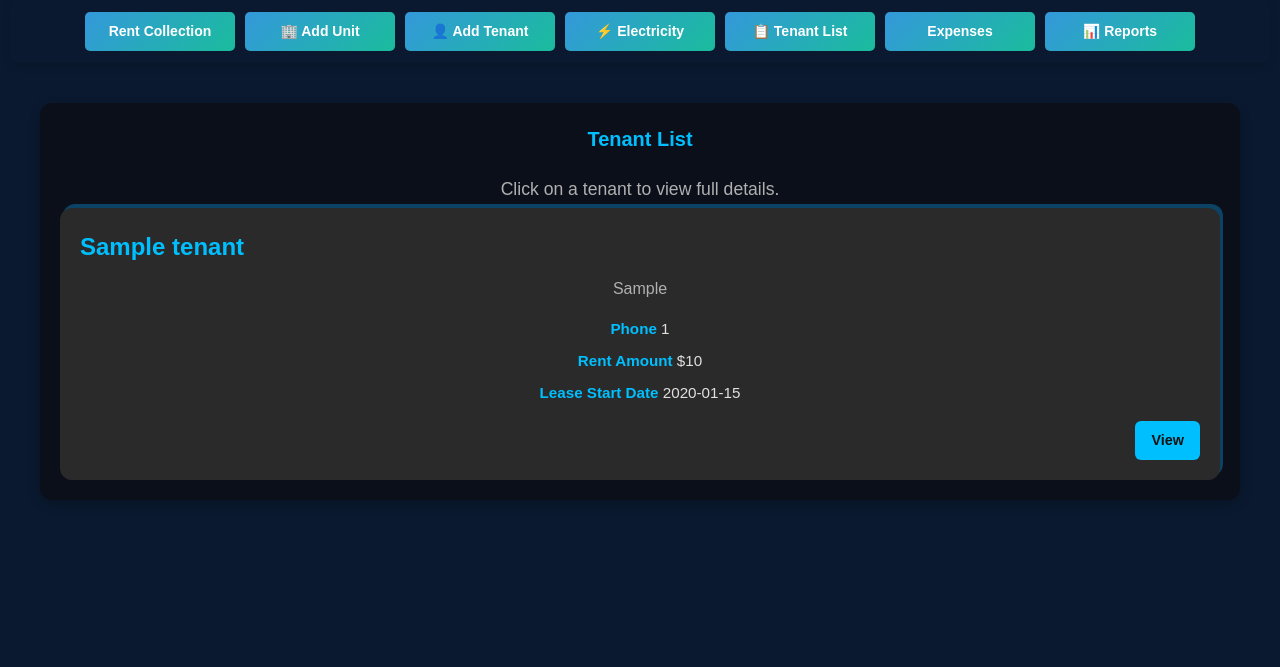
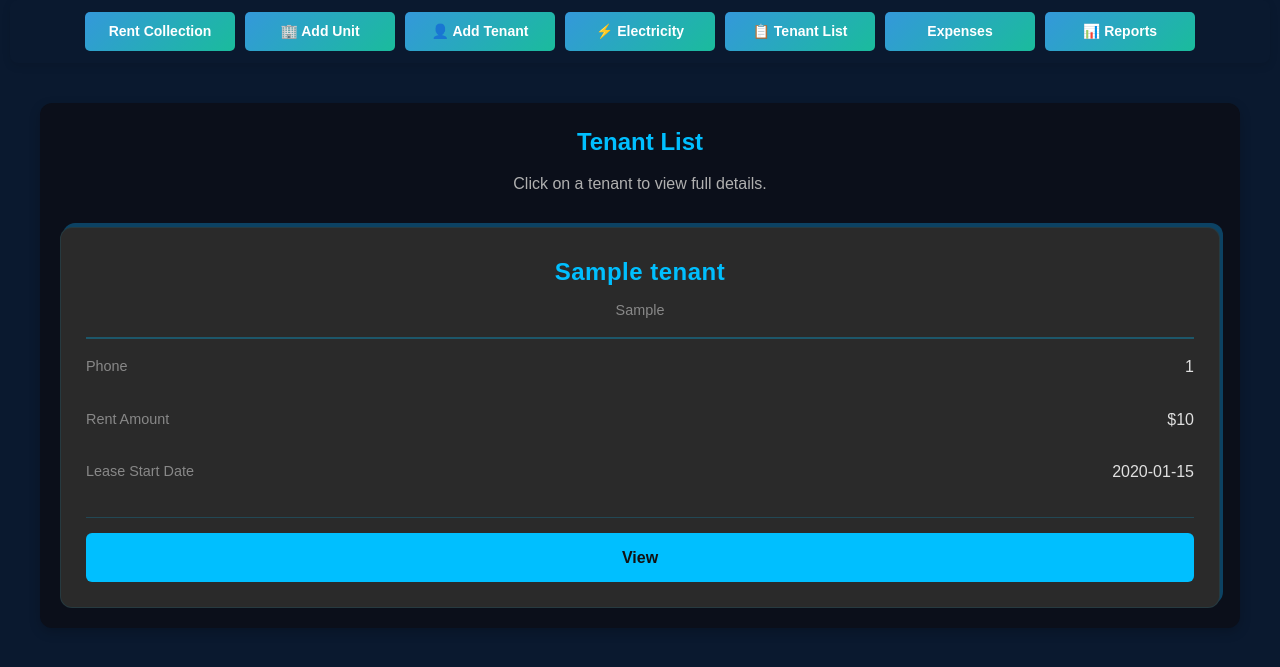
Before and after one commit to ketanohal/Rent, a Flask app: page /tenants in a window 1280 px wide. Shown: the part 85-752 px from the top of the page. Run offline with Flask 3, Linux system fonts and the light colour scheme; the visitor is signed in with stand-in values (Sample User, id 1); a database or web service that is not in the repository returns one stand-in record (values such as "Sample title"); parts of the project's set-up code (start-up, migrations or seed data) failed here and were passed over.

Commit message:
Fixed the tenants ui

```diff
--- a/static/css/tenants.css
+++ b/static/css/tenants.css
@@ -1,168 +1,159 @@
-
-/* ===== General Body Styling ===== */
+/* ===== Base Styles ===== */
 body {
-    background-color: #121212; /* Dark background */
-    color: #E0E0E0; /* Light text */
-    font-family: 'Inter', sans-serif; /* Modern sans-serif font */
+    background-color: #121212;
+    color: #E0E0E0;
+    font-family: 'Inter', sans-serif;
     margin: 0;
-    padding: 0;
+    padding: 20px;
     line-height: 1.6;
 }
 
-/* ===== Container Styling ===== */
+/* ===== Container Styles ===== */
 .container-tenants {
     max-width: 1200px;
     margin: 40px auto;
     padding: 20px;
-    background: #0b0f1a; /* Slightly lighter dark background */
+    background: #0b0f1a;
     border-radius: 12px;
     box-shadow: 0 4px 12px rgba(0, 0, 0, 0.2);
-    box-sizing: border-box;
 }
 
-/* ===== Header Styling ===== */
+/* ===== Header Styles ===== */
 .container-tenants h2 {
-    color: #00BFFF; /* Sky blue accent */
-    font-size: 20px;
-    margin-bottom: 20px;
+    color: #00BFFF;
+    font-size: 24px;
+    margin-bottom: 10px;
     text-align: center;
 }
 
-/* ===== Subheader / Paragraph Styling ===== */
 .container-tenants p {
-    color: #B0B0B0; /* Light gray for secondary text */
-    font-size: 1.1rem;
+    color: #B0B0B0;
     text-align: center;
+    margin-bottom: 30px;
+}
+
+/* ===== ID Card Layout ===== */
+.tenant-cards-tenants {
+    display: grid;
+    grid-template-columns: repeat(auto-fit, minmax(300px, 1fr));
+    gap: 25px;
+}
+
+.detail-row {
+    display: flex;
+    justify-content: space-between;
+    align-items: center;
+    margin-bottom: 12px;
+}
+.detail-label {
+    color: #888;
+    font-size: 0.9rem;
+    flex: 1;
+}
+
+.tenant-card-tenants {
+    background: #2A2A2A;
+    border-radius: 12px;
+    padding: 25px;
+    box-shadow: 3px -4px 0px 0px rgba(14, 124, 181, 0.47);
+    transition: transform 0.3s ease;
+    border: 1px solid rgba(0, 191, 255, 0.1);
+}
+
+.tenant-card-tenants:hover {
+    transform: translateY(-5px);
+}
+
+/* Card Header */
+.card-header-tenants {
+    border-bottom: 2px solid rgba(0, 191, 255, 0.3);
+    padding-bottom: 15px;
+    margin-bottom: 15px;
+    text-align: center;
+}
+
+.card-header-tenants h3 {
+    color: #00BFFF;
+    font-size: 1.5rem;
+    margin: 0 0 8px 0;
+    letter-spacing: 0.5px;
+}
+
+.card-header-tenants p {
+    color: #888;
+    font-size: 0.9rem;
+    margin: 0;
+}
+
+/* Optimized Information Layout */
+.card-body-tenants {
+    display: grid;
+    grid-template-columns: repeat(2, 1fr));
+    gap: 15px;
+    margin-bottom: 20px;
+}
+
+.info-group {
+    padding: 10px;
+    background: rgba(0, 0, 0, 0.2);
+    border-radius: 8px;
+}
+
+.info-label {
+    color: #888;
+    font-size: 0.8rem;
+    text-transform: uppercase;
     margin-bottom: 5px;
 }
 
-/* ===== Card Layout for Tenants ===== */
-.tenant-cards-tenants {
-    display: grid;
-    grid-template-columns: repeat(auto-fit, minmax(280px, 1fr)); /* Responsive grid */
-    gap: 20px; /* Spacing between cards */
+.info-value {
+    color: #E0E0E0;
+    font-size: 0.95rem;
+    font-weight: 500;
+    word-break: break-word;
 }
 
-.tenant-card-tenants {
-    background-color: #2A2A2A; /* Dark card background */
-    border-radius: 12px;
-    padding: 20px;
-    box-shadow:3px -4px 0px 0px rgb(14 124 181 / 47%);;
-    transition: transform 0.3s ease, box-shadow 0.3s ease;
+/* Action Section */
+.card-footer-tenants {
+    border-top: 1px solid rgba(0, 191, 255, 0.2);
+    padding-top: 15px;
 }
 
-.tenant-card-tenants:hover {
-    transform: translateY(-5px); /* Lift card on hover */
-    box-shadow: 0 8px 16px rgba(0, 0, 0, 0.3);
-}
-
-/* ===== Card Header Styling ===== */
-.card-header-tenants h3 {
-    color: #00BFFF; /* Sky blue accent */
-    font-size: 1.5rem;
-    margin-bottom: 10px;
-}
-
-.card-header-tenants p {
-    color: #B0B0B0; /* Light gray for secondary text */
-    font-size: 1rem;
-}
-
-/* ===== Card Body Styling ===== */
-.card-body-tenants {
-    margin: 15px 0;
-}
-
-.card-body-tenants p {
-    margin: 8px 0;
-    font-size: 0.95rem;
-    color: #E0E0E0; /* Light text */
-}
-
-.card-body-tenants strong {
-    color: #00BFFF; /* Sky blue accent for labels */
-}
-
-/* ===== Card Footer Styling ===== */
-.card-footer-tenants {
-    text-align: right;
-}
-
-/* ===== View Button Styling ===== */
 .view-btn-tenants {
-    display: inline-block;
-    padding: 8px 16px;
-    background-color: #00BFFF; /* Sky blue accent */
-    color: #121212; /* Dark text */
+    display: block;
+    width: 100%;
+    padding: 12px;
+    background-color: #00BFFF;
+    color: #121212;
     border-radius: 6px;
-    font-size: 0.9rem;
+    text-align: center;
     font-weight: 600;
+    transition: all 0.3s ease;
     text-decoration: none;
-    transition: background-color 0.3s ease, color 0.3s ease;
 }
 
 .view-btn-tenants:hover {
-    background-color: #009ACD; /* Darker sky blue on hover */
-    color: #FFFFFF; /* White text on hover */
+    background-color: #009ACD;
+    color: #FFFFFF;
 }
 
-/* ===== Responsive Design for Mobile Devices ===== */
+/* ===== Responsive Design ===== */
 @media (max-width: 768px) {
-    .container-tenants {
-        max-width: 90%;
-        padding: 15px;
-    }
-
-    .tenant-cards-tenants {
-        grid-template-columns: 1fr; /* Single column on mobile */
+    .card-body-tenants {
+        grid-template-columns: 1fr;
     }
 
     .tenant-card-tenants {
-        padding: 15px;
+        padding: 20px;
+    }
+}
+
+@media (max-width: 480px) {
+    .container-tenants {
+        padding: 10px;
     }
 
     .card-header-tenants h3 {
         font-size: 1.3rem;
     }
-
-    .card-header-tenants p {
-        font-size: 0.9rem;
-    }
-
-    .card-body-tenants p {
-        font-size: 0.85rem;
-    }
-
-    .view-btn-tenants {
-        padding: 6px 12px;
-        font-size: 0.8rem;
-    }
 }
-
-@media (max-width: 480px) {
-    .container-tenants {
-        max-width: 100%;
-        padding: 10px;
-    }
-
-    .tenant-card-tenants {
-        padding: 12px;
-    }
-
-    .card-header-tenants h3 {
-        font-size: 1.2rem;
-    }
-
-    .card-header-tenants p {
-        font-size: 0.85rem;
-    }
-
-    .card-body-tenants p {
-        font-size: 0.8rem;
-    }
-
-    .view-btn-tenants {
-        padding: 5px 10px;
-        font-size: 0.75rem;
-    }
-}
--- a/templates/tenants.html
+++ b/templates/tenants.html
@@ -11,7 +11,6 @@
         <h2 data-lang="tenant_list">Tenant List</h2>
         <p data-lang="click_tenant">Click on a tenant to view full details.</p>
 
-        <!-- Card Layout for Tenants -->
         <div class="tenant-cards-tenants">
             {% for tenant in tenants %}
             <div class="tenant-card-tenants">
@@ -19,13 +18,28 @@
                     <h3>{{ tenant.name }}</h3>
                     <p>{{ tenant.unit_type }}</p>
                 </div>
+
                 <div class="card-body-tenants">
-                    <p><strong data-lang="phone">Phone:</strong> {{ tenant.phone_number }}</p>
-                    <p><strong data-lang="rent_amount">Rent Amount:</strong> ${{ tenant.rent_amount }}</p>
-                    <p><strong data-lang="lease_start_date">Lease Start Date:</strong> {{ tenant.lease_start_date.strftime('%Y-%m-%d') }}</p>
+                    <div class="detail-row">
+                        <span class="detail-label" data-lang="phone">Phone</span>
+                        <span class="detail-value">{{ tenant.phone_number }}</span>
+                    </div>
+
+                    <div class="detail-row">
+                        <span class="detail-label" data-lang="rent_amount">Rent Amount</span>
+                        <span class="detail-value">${{ tenant.rent_amount }}</span>
+                    </div>
+
+                    <div class="detail-row">
+                        <span class="detail-label" data-lang="lease_start_date">Lease Start</span>
+                        <span class="detail-value">{{ tenant.lease_start_date.strftime('%Y-%m-%d') }}</span>
+                    </div>
                 </div>
+
                 <div class="card-footer-tenants">
-                    <a href="{{ url_for('tenant_details', tenant_id=tenant['_id']|string) }}" class="view-btn-tenants" data-lang="view">
+                    <a href="{{ url_for('tenant_details', tenant_id=tenant['_id']|string) }}"
+                       class="view-btn-tenants"
+                       data-lang="view">
                         View Details
                     </a>
                 </div>
```
